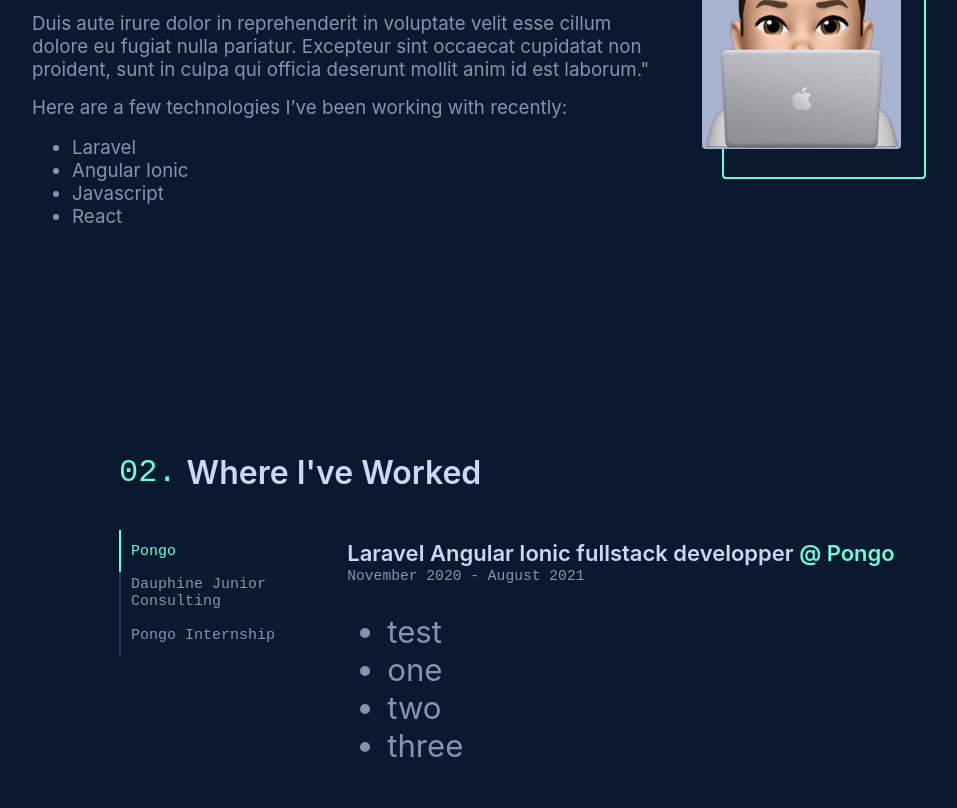
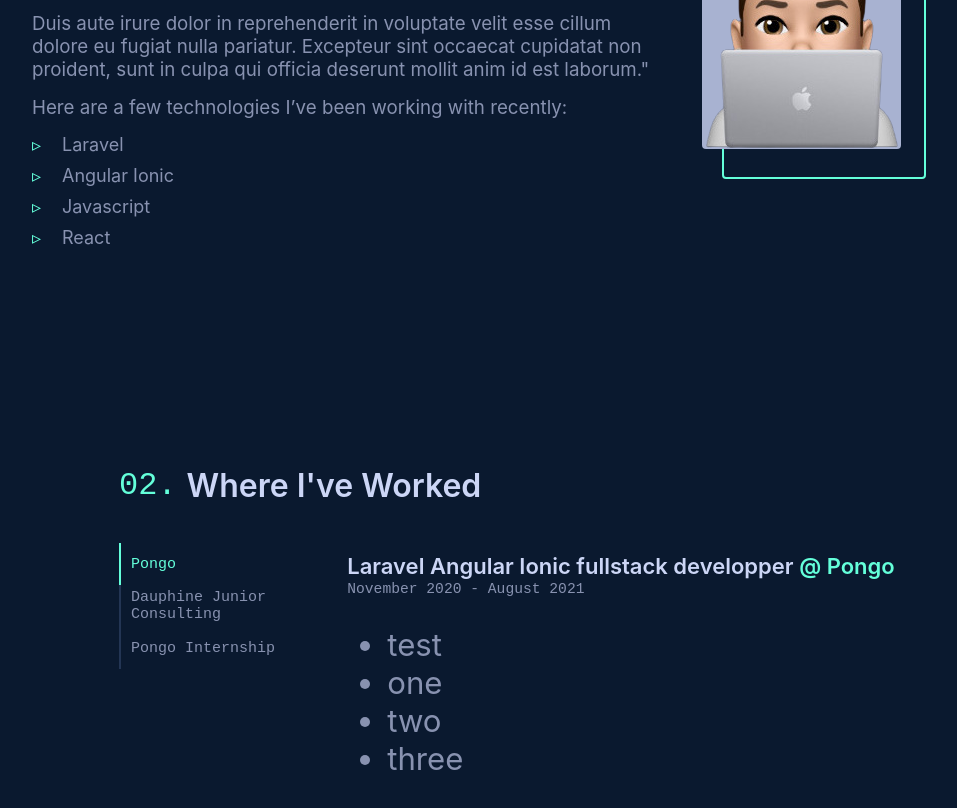
Before and after one commit to manki23/manki23.github.io, a React (Create React App) app: page / in a window 1280 px wide. Shown: the part 1080-1888 px from the top of the page, without its empty margins (118-1075 px from the left). Built offline with nearby package versions, Linux system fonts and the light colour scheme.

Commit message:
MOD: AboutPage > styled-list class added to ul

```diff
--- a/src/components/pages/AboutPage.js
+++ b/src/components/pages/AboutPage.js
@@ -97,7 +97,7 @@
             anim id est laborum."
           </p>
           <p>Here are a few technologies I’ve been working with recently:</p>
-          <ul>
+          <ul className="styled-list">
             <li>Laravel</li>
             <li>Angular Ionic</li>
             <li>Javascript</li>
```
